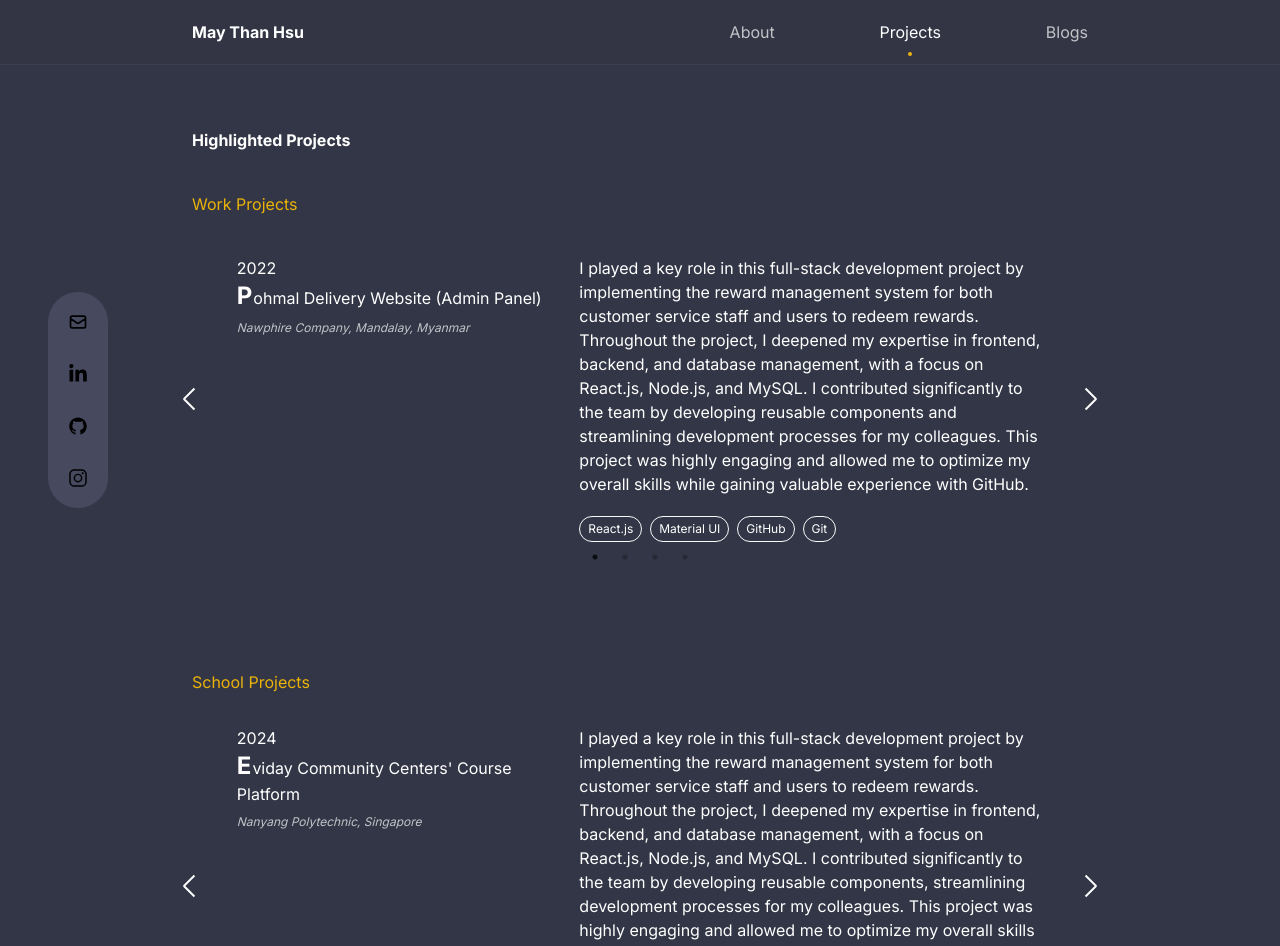
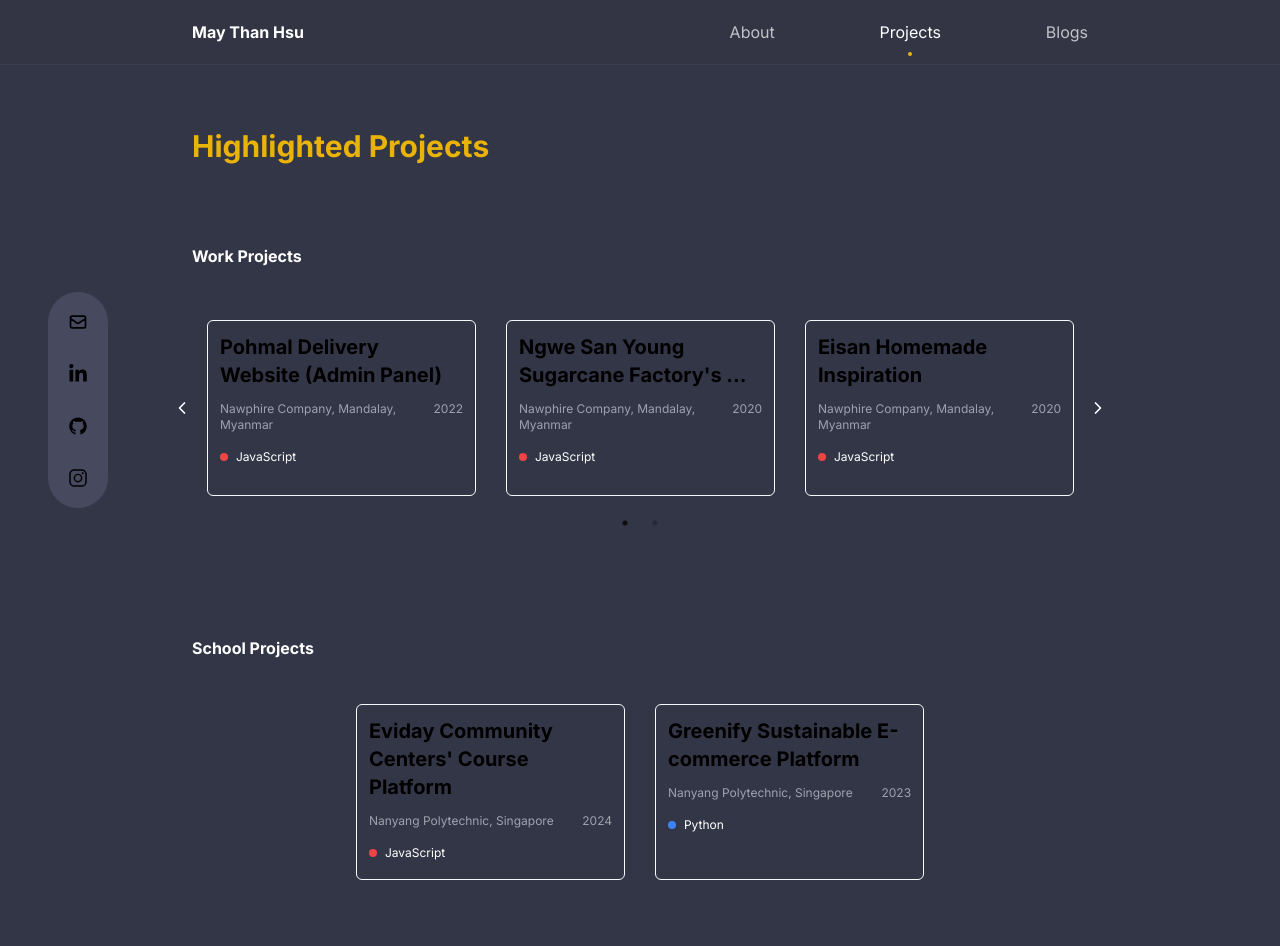
Before and after one commit to maythanhsuaung0-0/devportfolio, a Next.js app: page /projects in a window 1280 px wide. Shown: the top 946 px of the page. Built offline with nearby package versions, Linux system fonts and the light colour scheme.

Commit message:
added project detail page

```diff
--- a/public/data.json
+++ b/public/data.json
@@ -48,7 +48,7 @@
                 "name": "Nanyang Polytechnic, Singapore",
                 "projectName": "Eviday Community Centers' Course Platform",
                 "year": "2024",
-                "tools": ["Nodejs", "Reactjs", "Vuejs", "Material UI", "mySQL", "aws s3","GitHub","Git"],
+                "tools": ["JavaScript","Nodejs", "Reactjs", "Vuejs", "Material UI", "mySQL", "aws s3","GitHub","Git"],
                 "details": "I played a key role in this full-stack development project by implementing the reward management system for both customer service staff and users to redeem rewards. Throughout the project, I deepened my expertise in frontend, backend, and database management, with a focus on React.js, Node.js, and MySQL. I contributed significantly to the team by developing reusable components, streamlining development processes for my colleagues. This project was highly engaging and allowed me to optimize my overall skills while gaining valuable experience with GitHub."
             },
             {
@@ -64,28 +64,28 @@
                 "name": "Nawphire Company, Mandalay, Myanmar",
                 "projectName": "Pohmal Delivery Website (Admin Panel)",
                 "year": "2022",
-                "tools": ["React.js","Material UI","GitHub","Git"],
+                "tools": ["JavaScript","React.js","Material UI","GitHub","Git"],
                 "details": "I played a key role in this full-stack development project by implementing the reward management system for both customer service staff and users to redeem rewards. Throughout the project, I deepened my expertise in frontend, backend, and database management, with a focus on React.js, Node.js, and MySQL. I contributed significantly to the team by developing reusable components and streamlining development processes for my colleagues. This project was highly engaging and allowed me to optimize my overall skills while gaining valuable experience with GitHub."
             },
             {
                 "name": "Nawphire Company, Mandalay, Myanmar",
                 "projectName": "Ngwe San Young Sugarcane Factory's Sales Management Dashboard",
                 "year": "2020",
-                "tools": ["React.js"," Material UI", "CSS","GitHub","Git"],
+                "tools": ["JavaScript","React.js"," Material UI", "CSS","GitHub","Git"],
                 "details": "I contributed to the team by developing the sugarcane management database pages using ReactJS and Material UI. This involved close collaboration with backend and database developers to fetch and display data in the UI, as well as working with frontend developers to create and utilize shared reusable components. Utilizing Extreme Programming (XP) methodologies, I demonstrated adaptability to changes and intensive coding throughout the project."
             },
             {
                 "name": "Nawphire Company, Mandalay, Myanmar",
                 "projectName": "Eisan Homemade Inspiration",
                 "year": "2020",
-                "tools": ["Next.js" , "JavaScript", "TailwindCSS","GitHub","Git"],
+                "tools": ["JavaScript","Next.js" , "TailwindCSS","GitHub","Git"],
                 "details": "I served as a frontend developer, creating web pages for users on this website. My primary contributions were to the homepage and the detail page of each recipe. This project was my first experience using TailwindCSS and Next.js, providing a valuable learning opportunity. I collaborated closely with UI/UX developers, backend developers, and the team leader to create visually appealing and user-interactive web pages."
             },
             {
                 "name": "THtwin Innovation Lab",
                 "projectName": "Shan Institute of Technology (Version 1)",
                 "year": "2019",
-                "tools": ["React.js", "HTML", "pure CSS", "JavaScript","GitHub","Git"],
+                "tools": ["JavaScript","React.js", "HTML", "pure CSS","GitHub","Git"],
                 "details": "During my internship, I learned ReactJS for the first time and contributed to developing the responsive about page, home page, blog page, and contact page using ReactJS and pure CSS. Working within the Extreme Programming (XP) methodology, I developed an adaptive mindset for embracing changes and enhancements. I collaborated closely with UI/UX developers, backend developers, and the team leader to create visually appealing and responsive web pages."
             }
 
--- a/src/app/page.js
+++ b/src/app/page.js
@@ -15,15 +15,37 @@ import BlogToggle from "@/components/BlogToggle";
 import Tooltip from "@/components/Tooltip";
 import SideNav from "@/components/SideNav";
 import getPostMetaData from "../../utils/getPostMetaData";
+// import SimpleSlider from "@/components/Slider";
+import Card from "@/components/Card";
+import ProjectsSlides from "@/components/ProjectsSlides";
+import SimpleSlider from "@/components/Slider";
 
 export default async function Home() {
   const data = await getPostMetaData('blogs');
+  const projects = await fetch(process.env.NEXT_PUBLIC_SITE_URL + "/data.json");
+  const res = await projects.json();
+  const project = res.projects;
+  console.log(project)
+  const mainTools = []
+  project.work.map((pj)=>{
+    if(!mainTools.includes(pj.tools[0])){
+      mainTools.push(pj.tools[0])
+      console.log(pj.tools[0])
+    }
+  } )
+  project.school.map((pj)=>{
+    if(!mainTools.includes(pj.tools[0])){
+      mainTools.push(pj.tools[0])
+      console.log(pj.tools[0])
+    }
+  } )
+  console.log(mainTools)
   return (
     <main className="relative scroll-smooth bg-[#343646]">
       <SideNav />
       <section id="top" className=" bg-[#333646] relative">
         <section className="h-screen grid align-middle">
-          <div className="grid gap-[5em] lg:gap-0 lg:grid-cols-[60%,40%] w-[80%] lg:w-[70%] m-auto">
+          <div className="grid gap-[3em] lg:gap-0 lg:grid-cols-[60%,40%] w-[80%] lg:w-[70%] m-auto">
           <div className="flex flex-col gap-[3em] lg:gap-[7em] justify-between">
             <h1
               className=" font-extrabold text-white text-7xl relative before:content-[''] before:w-[2em] before:h-[1.5em]
@@ -51,7 +73,7 @@ export default async function Home() {
             </div>
           </div>
 
-          <div className="flex flex-col gap-[2em]">
+          <div className="flex flex-col gap-5 lg:gap-[2em]">
             <div className="flex flex-row gap-1">
               <span className=" self-center text-gray-400">
                 <GoDash />
@@ -118,7 +140,7 @@ export default async function Home() {
       <section className="bg-[#333646] py-[5em]">
         <div className="w-[80%] lg:w-[70%] mx-auto relative">
 
-          <div className="pb-[5em] lg:pt-0 lg:pb-[7em] grid gap-[3em]">
+          <div className="pb-[5em] lg:pt-0 lg:pb-[7em] grid gap-[4em]">
             <h4 className="text-3xl font-bold text-center text-white">
               My Expertise{" "}
             </h4>
@@ -165,52 +187,39 @@ export default async function Home() {
               </span>
             </div>
           </div>
-          <div className="grid lg:grid-cols-2 gap-[2em] lg:gap-[6em]">
-            <div className="grid gap-[3em] lg:gap-3">
-              <div className="lg:h-[10em] flex flex-col gap-[2em]">
-                <div className="flex flex-row gap-1">
+          <div className="">
+            <div className="">
+              <div className=" flex flex-row justify-between gap-[2em]">
+               <div className="grid gap-5">
+               <div className="flex flex-row gap-1">
                   <span className=" self-center text-gray-400">
                     <GoDash />
                   </span>
                   <span className="subtext tracking-wider">Introduction</span>
                 </div>
+
                 <h4 className="text-3xl font-bold text-white">
-                  Fullstack and frontend developer
+                  My Projects
                 </h4>
                 <p className=" subtext text-white">
-                  I am a fast-paced self-learner whose passion is Coding! I love
-                  delivering visually appealing websites to end-users.
+                  Projects I have done in the companies I worked for
                 </p>
+
+               </div>
                 <a className=" text-yellow-500 cursor-pointer font-bold">
-                  More about me
+                  Explore More
                 </a>
               </div>
-              <div>
-                <Image
-                  src="https://i.pinimg.com/564x/ca/59/42/ca5942f341bdd354f6b2f5e7e3e64301.jpg"
-                  alt="image"
-                  width={400}
-                  height={500}
-                />
-              </div>
+            <div className="w-full m-auto mt-10">
+             <SimpleSlider size={'sm'}>
+              {project.work.map((pj,k)=>{
+                return <div key={k} className="m-auto w-[90%]"><Card data={pj}  mainTools = {mainTools}/></div>
+              })}
+               {project.school.map((pj,k)=>{
+                return <div key={k} className="m-auto w-[90%]"><Card data={pj}  mainTools = {mainTools}/></div>
+              })}
+              </SimpleSlider>
             </div>
-            <div className="grid gap-[2em] lg:gap-[6em]">
-              <div>
-                <Image
-                  src="https://i.pinimg.com/564x/ca/59/42/ca5942f341bdd354f6b2f5e7e3e64301.jpg"
-                  alt="image"
-                  width={400}
-                  height={500}
-                />
-              </div>
-              <div>
-                <Image
-                  src="https://i.pinimg.com/564x/ca/59/42/ca5942f341bdd354f6b2f5e7e3e64301.jpg"
-                  alt="image"
-                  width={400}
-                  height={500}
-                />
-              </div>
             </div>
           </div>
         </div>
@@ -238,34 +247,7 @@ export default async function Home() {
           </div>
         </div>
       </section>
-      {/* contact */}
-      {/* <section className="bg-[#333646] py-[5em]">
-        <div className="w-[80%] lg:w-[70%] mx-auto gap-[3em] lg:gap-[2em] grid lg:grid-cols-[40%,auto]">
-          <div className="lg:h-[10em] flex flex-col gap-[2em]">
-            <h4 className="text-3xl font-semibold text-white">
-              Fullstack and frontend developer
-            </h4>
-            <p className=" subtext text-white">
-              I am a fast-paced self-learner whose passion is Coding! I love
-              delivering visually appealing websites to end-users.
-            </p>
-            <a className=" text-yellow-500 cursor-pointer font-bold">
-              More about me
-            </a>
-          </div>
-          <div>
-            <h4 className="text-3xl font-semibold mb-[1em] text-white">
-              What's new?
-            </h4>
-            <BlogToggle />
-            <div className="bg-gray-600 h-[0.4px]" />
-            <BlogToggle />
-            <div className="bg-gray-600 h-[0.4px]" />
-            <BlogToggle />
-          </div>
-        </div>
-      </section> */}
-      {/* footer */}
+
       <section className=" bg-[#333646] pt-[5em] pb-[8em] relative">
         <div className="grid justify-center">
           <div className="grid gap-5">
--- /dev/null
+++ b/src/app/projects/[prj]/page.js
@@ -0,0 +1,48 @@
+import SideNav from "@/components/SideNav";
+import Link from "next/link";
+import React from "react";
+import { CgArrowLeft } from "react-icons/cg";
+
+const ProjectDetailPage = async ({ params }) => {
+  const res = await fetch(process.env.NEXT_PUBLIC_SITE_URL + "/data.json");
+  const data = await res.json();
+  const projects = data.projects;
+  const prj =
+    projects.work.find(
+      (project) => project.projectName.split(" ").join("") === params.prj
+    ) ||
+    projects.school.find(
+      (project) => project.projectName.split(" ").join("") === params.prj
+    );
+  return (
+    <main className="relative scroll-smooth bg-[#333646] min-h-screen">
+      <SideNav />
+      <div className="pt-[6em] lg:pt-[8em] w-[85%] lg:w-[70%] m-auto grid gap-3">
+      <Link href='/projects'>
+        <div className='flex flex-row text-white bg-[#47495f]   hover:bg-[#555771] w-fit rounded-md px-2 py-2 gap-2 mb-4'>
+            <CgArrowLeft className='self-center'/>
+           <span className='self-center text-sm'>Back</span>
+        </div>
+        </Link>
+        <h1 className="font-bold text-white text-3xl">{prj.projectName}</h1>
+        <div className="flex flex-row justify-between text-sm">
+          <span className="italic text-gray-400">{prj.name}</span>
+          <span className="text-gray-400">{prj.year}</span>
+        </div>
+        <div className="  flex flex-row flex-wrap gap-2">
+          {prj.tools.map((tool, k) => (
+            <span
+              key={k}
+              className="text-xs text-white bg-yellow-500 bg-opacity-30 px-2 py-1 rounded-full  w-fit "
+            >
+              {tool}
+            </span>
+          ))}
+        </div>
+        <div className="text-white mt-8">{prj.details}</div>
+      </div>
+    </main>
+  );
+};
+
+export default ProjectDetailPage;
--- a/src/app/projects/page.js
+++ b/src/app/projects/page.js
@@ -1,87 +1,54 @@
-"use client";
+import Card from "@/components/Card";
 import SideNav from "@/components/SideNav";
 import SimpleSlider from "@/components/Slider";
-import React, { useState, useEffect } from "react";
+import React from "react";
 
-const ProjectsPage = () => {
-  const [projects, setProjects] = useState([]);
-  const fetchData = async () => {
-    const res = await fetch("/data.json");
+const ProjectsPage = async () => {
+    const res = await fetch(process.env.NEXT_PUBLIC_SITE_URL+'/data.json');
     const data = await res.json();
-    setProjects(data.projects);
-    console.log(data.projects);
-  };
-  useEffect(() => {
-    fetchData();
-  }, []);
-
+    const projects = data.projects;
+    const mainTools = []
+    projects.work.map((pj)=>{
+      if(!mainTools.includes(pj.tools[0])){
+        mainTools.push(pj.tools[0])
+        console.log(pj.tools[0])
+      }
+    } )
+    projects.school.map((pj)=>{
+      if(!mainTools.includes(pj.tools[0])){
+        mainTools.push(pj.tools[0])
+        console.log(pj.tools[0])
+      }
+    } )
   return (
     <main className="relative scroll-smooth bg-[#333646] min-h-screen">
 
       <SideNav/>
       <section id="top" className="pt-[6em] lg:pt-[8em] pb-[3em]  m-auto w-[80%] lg:w-[70%]">
         <div className="">
-        <h1 className="font-bold text-white">Highlighted Projects</h1>
+        <h2 className='text-3xl font-bold mb-10 text-yellow-500'>Highlighted Projects</h2>
         </div>
         <div className="flex flex-col gap-[5em]">
         <div>
-        <h2 className="pt-10 pb-[2em2 lg:pb-10 text-[#eab308]">Work Projects</h2>
-        <SimpleSlider size={'lg'}>
+        <h2 className="pt-10 pb-[2em2 lg:pb-10 text-white font-bold">Work Projects</h2>
+        <SimpleSlider size={'sm'}>
           {projects.work?.map((project,k) => (
-            <div key={k} className=" m-auto">
-            <div className="grid lg:grid-cols-[40%,auto] gap-5 w-[90%]  m-auto">
-              <div className="">
-                <div className="text-white">{project.year}</div>
-               <div className="text-white"> <span className="text-2xl font-bold mr-[1px]">{project.projectName[0]}</span><span>{project.projectName.slice(1)}</span></div>
-               <div className="text-[rgba(255,255,255,0.7)] text-xs italic py-2">{project.name}</div>
-              </div>
-              <div className="text-white grid gap-5">
-              <div className="text-white">
-              {project.details}
-              </div>
-              <div className="  flex flex-row flex-wrap gap-2">
-                {project.tools.map((tool,k)=>(
-                  <span key={k} className="text-xs text-white px-2 py-1 border-solid border rounded-full border-gray-50 w-fit ">{tool}</span>
-                ))}
-              </div>
-              </div>
-
-            </div>
-            </div>
+            <Card mainTools={mainTools} key={k} data={project}/>
           ))}
 
         </SimpleSlider>
         </div>
        <div>
-       <h2 className="py-[3em] pb-[2em] text-[#eab308]">School Projects</h2>
-        <SimpleSlider size={'lg'}>
+       <h2 className="py-[3em] pb-[2em] text-white font-bold">School Projects</h2>
+        <SimpleSlider size={'sm'}>
           {projects.school?.map((project,k) => (
-            <div key={k} className=" m-auto">
-            <div className="grid lg:grid-cols-[40%,auto] gap-5 w-[90%]  m-auto">
-              <div className="">
-                <div className="text-white">{project.year}</div>
-               <div className="text-white"> <span className="text-2xl font-bold mr-[1px]">{project.projectName[0]}</span><span>{project.projectName.slice(1)}</span></div>
-               <div className="text-[rgba(255,255,255,0.7)] text-xs italic py-2">{project.name}</div>
-              </div>
-              <div className="text-white grid gap-5">
-              <div className="text-white">
-              {project.details}
-              </div>
-              <div className="  flex flex-row flex-wrap gap-2">
-                {project.tools.map((tool,k)=>(
-                  <span key={k} className="text-xs text-white px-2 py-1 border-solid border rounded-full border-gray-50 w-fit ">{tool}</span>
-                ))}
-              </div>
-              </div>
-
-            </div>
-            </div>
+             <Card mainTools={mainTools} key={k} data={project}/>
           ))}
 
         </SimpleSlider>
        </div>
        <div className="pb-[3em]">
-       <h2 className="py-[3em] pb-[2em] text-[#eab308]">My Own Projects</h2>
+       <h2 className="py-[3em] pb-[2em] text-white font-bold">My Own Projects</h2>
         <p className="text-white">Take a look at my projects at </p>
         <div className="p-3 border-solid border text-white rounded-md border-gray-50 w-fit my-3 cursor-pointer hover:bg-[rgba(44,44,44,0.26)]">
           <a target="_blank" href={"https://github.com/maythanhsuaung0-0"}>https://github.com/maythanhsuaung0-0</a>
--- a/src/components/BlogToggle.js
+++ b/src/components/BlogToggle.js
@@ -8,12 +8,12 @@ const BlogToggle = ({val}) => {
   const sec = ParseTime(val.readingTime.split(":")[2],'s')
   return (
     <div className='grid grid-cols-[25%,auto,5%] gap-3 py-5 px-3 cursor-pointer hover:bg-[#41435633] rounded-md'>
-      <div className='flex flex-row gap-1 lg:self-center text-xs lg:text-sm text-gray-400'>
+      <div className='flex flex-col lg:flex-row gap-1 lg:self-center text-xs lg:text-sm text-gray-400'>
         <span className='text-xs self-center'>{val.date}</span>
-        <span className='lg:self-center'>
+        <span className='lg:self-center hidden lg:block'>
             <LuDot />
         </span>
-        <span className='text-xs self-center'>
+        <span className='text-xs text-left self-center'>
         {hour}
         {min}
         {sec}
--- a/src/components/Card.js
+++ b/src/components/Card.js
@@ -1,26 +1,25 @@
+import Link from 'next/link'
 import React from 'react'
-import { ParseTime } from '../../utils/CommonJsFunc'
-import Link from 'next/link'
+import { LuDot } from 'react-icons/lu'
 
-const Card = ({post}) => {
-  const hour = ParseTime(post.readingTime.split(":")[0],'h')
-  const min = ParseTime(post.readingTime.split(":")[1],'m')
-  const sec = ParseTime(post.readingTime.split(":")[2],'s')
+const Card = ({data,mainTools}) => {
+    const colors = ['bg-red-500','bg-blue-500','bg-green-500','bg-yellow-500','bg-indigo-500','bg-purple-500','bg-pink-500']
+    const ToolColor ={}
+    mainTools.map((tool,index) => {
+      ToolColor[tool] = colors[index]
+    })
+    console.log(ToolColor)
   return (
-   <Link href={`/blogs/${post.slug}`}>
-     <div className='p-2 rounded-md shadow-sm grid gap-2 group'>
-      <div>
-        <img src={post.image} alt={post.title} className='w-full h-48 group-hover:border border border-[#343646] transition-all  group-hover:border-[#5c5f7a] cursor-pointer object-cover rounded-md'/>
+    <Link Link href={`/projects/${data.projectName.split(' ').join('')}`}>
+    <div className='p-3 my-3 m-auto cursor-pointer rounded-md w-[90%] min-h-[11em] h-full border border-gray-50 hover:rotate-3'>
+      <h3 className='text-lg font-bold lg:text-xl mb-3'>{data.projectName.split(' ').slice(0,5).join(' ')}{data.projectName.split(' ').length>5 && ' ...'}</h3>
+      <div className='flex flex-row justify-between mb-4 text-xs text-gray-400'>
+        <span>{data.name}</span>
+        <span>{data.year}</span>
       </div>
-      <div className='flex flex-row justify-between'>
-        <span className='text-xs text-gray-400'>{post.category}</span>
-        <span className='text-xs text-gray-400'>{hour}{min}{sec}</span>
-      </div>
-      <div>
-        <h4 className='text-white'>{post.title}</h4>
-      </div>
-      <div>
-        <span className='text-xs text-gray-400'>{post.date}</span>
+      <div className='flex flex-row gap-2'>
+        <span className={`w-2 h-2 rounded-full self-center ${ToolColor[data.tools[0]]}`}></span>
+      <span className="text-xs text-white self-center">{data.tools[0]}</span>
       </div>
     </div>
     </Link>
--- /dev/null
+++ b/src/components/ProjectsSlides.js
@@ -0,0 +1,16 @@
+// 'use client'
+// import React from 'react'
+// import SimpleSlider from './Slider'
+// const ProjectsSlides = () => {
+//   return (
+//     <div className='relative'>
+//       <SimpleSlider size={'lg'}>
+//         <div>Hello</div>
+//         <div>Hello</div>
+//         <div>Hello</div>
+//       </SimpleSlider>
+//     </div>
+//   )
+// }
+
+// export default ProjectsSlides
--- a/src/components/Slider.js
+++ b/src/components/Slider.js
@@ -1,20 +1,21 @@
+'use client'
 import React from "react";
 import Slider from "react-slick";
 import "slick-carousel/slick/slick.css";
 import "slick-carousel/slick/slick-theme.css";
 import { AiOutlineAntDesign } from "react-icons/ai";
-import { VscChevronLeft } from "react-icons/vsc";
-import { VscChevronRight } from "react-icons/vsc";
+import { TbChevronLeft } from "react-icons/tb";
+import { TbChevronRight } from "react-icons/tb";
 
 function NxtArrow(props) {
   const {  onClick } = props;
   return (
     <div
-    className=" text-white text-4xl absolute top-1/2 -right-5 transform -translate-y-1/2 font-bold cursor-pointer z-20"
+    className=" text-white text-xl absolute top-1/2 -right-5 transform -translate-y-1/2 font-bold cursor-pointer z-20"
       onClick={onClick}
     >
       {" "}
-      <VscChevronRight />
+      <TbChevronRight />
     </div>
   );
 }
@@ -23,11 +24,11 @@ function PrvArrow(props) {
   const { onClick } = props;
   return (
     <div
-    className=" text-4xl text-white absolute top-1/2 -left-5 transform -translate-y-1/2 font-bold cursor-pointer z-20"
+    className=" text-xl text-white absolute top-1/2 -left-5 transform -translate-y-1/2 font-bold cursor-pointer z-20"
       onClick={onClick}
     >
       {" "}
-      <VscChevronLeft />
+      <TbChevronLeft />
     </div>
   );
 }
@@ -36,7 +37,7 @@ export default function SimpleSlider({children,size}) {
   console.log(size=="sm")
   var settings = {
     dots: true,
-    infinite: true,
+    infinite: false,
     speed: 500,
     slidesToShow: size == "sm" ? 3 : 1,
     fade:size == "sm" ? false : true,
```
Also changed, not shown: src/app/about/page.js (+36 -49 lines), src/app/blogs/[slug]/page.js (+4 -3 lines), src/app/blogs/page.js (+7 -4 lines), src/components/BlogCard.js (added, +30 -0 lines), 1 other file (tests, documents, lock files or other folders).
